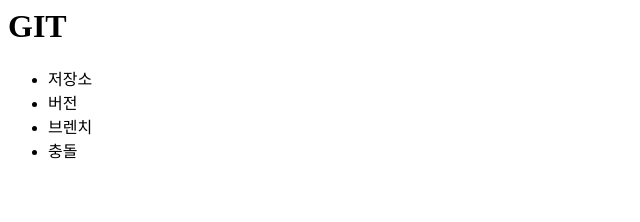
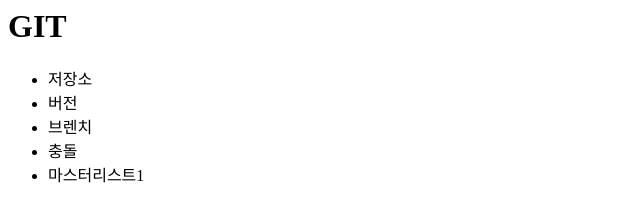
Before and after one commit to weblingoano/tutorials2, a plain HTML site: page index.html in a window 1280 px wide. Shown: the whole page, without its empty margins (0-640 px from the left). Drawn offline with Linux system fonts and the light colour scheme.

Commit message:
add li '마스터리스트1'

```diff
--- a/index.html
+++ b/index.html
@@ -11,6 +11,7 @@
             <li>버전</li>
             <li>브렌치</li>
             <li>충돌</li>
+            <li>마스터리스트1</li>
         </ul>
     </body>
 </html>
```
